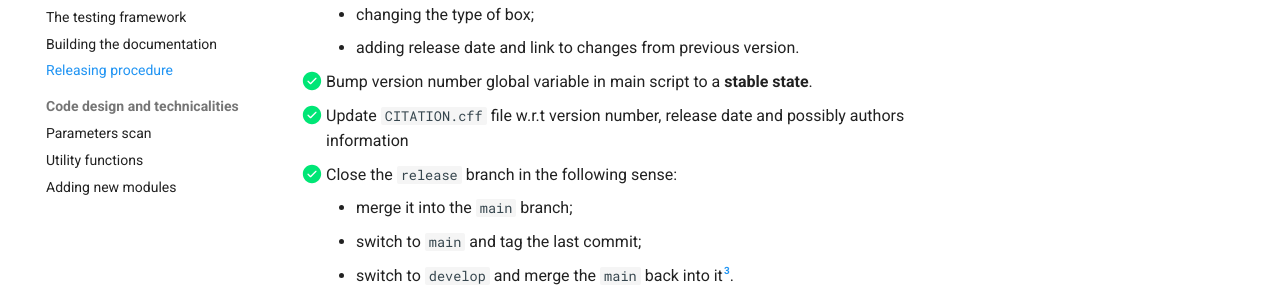
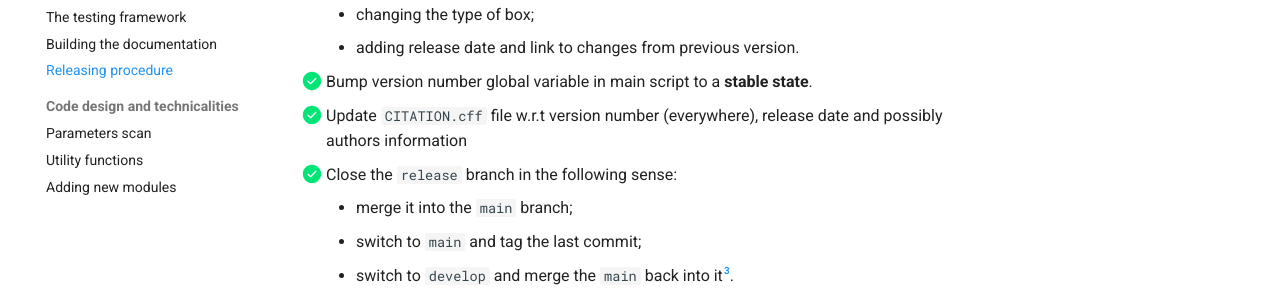
Before and after one commit to smash-transport/smash-vhlle-hybrid, an MkDocs documentation site: the page built from docs/developer/release_procedure.md, in a window 1280 px wide and 900 px high, scrolled down 900 px. Shown: the part 154-450 px from the top of the window. Built offline with MkDocs 1.6.1 and Material for MkDocs 9.7.7, drawn with Linux system fonts in a browser that asks for light colours; comment, search, counter and statistics services are not loaded; the version menu is left out.

```diff
--- a/docs/developer/release_procedure.md
+++ b/docs/developer/release_procedure.md
@@ -40,7 +40,7 @@
       - changing the type of box;
       - adding release date and link to changes from previous version.
 - [x] Bump version number global variable in main script to a **stable state**.
-- [x] Update `CITATION.cff` file w.r.t version number, release date and possibly authors information
+- [x] Update `CITATION.cff` file w.r.t version number (everywhere), release date and possibly authors information
 - [x] Close the `release` branch in the following sense:
       - merge it into the `main` branch;
       - switch to `main` and tag the last commit;
```
Also changed, not shown: 1 other file.
